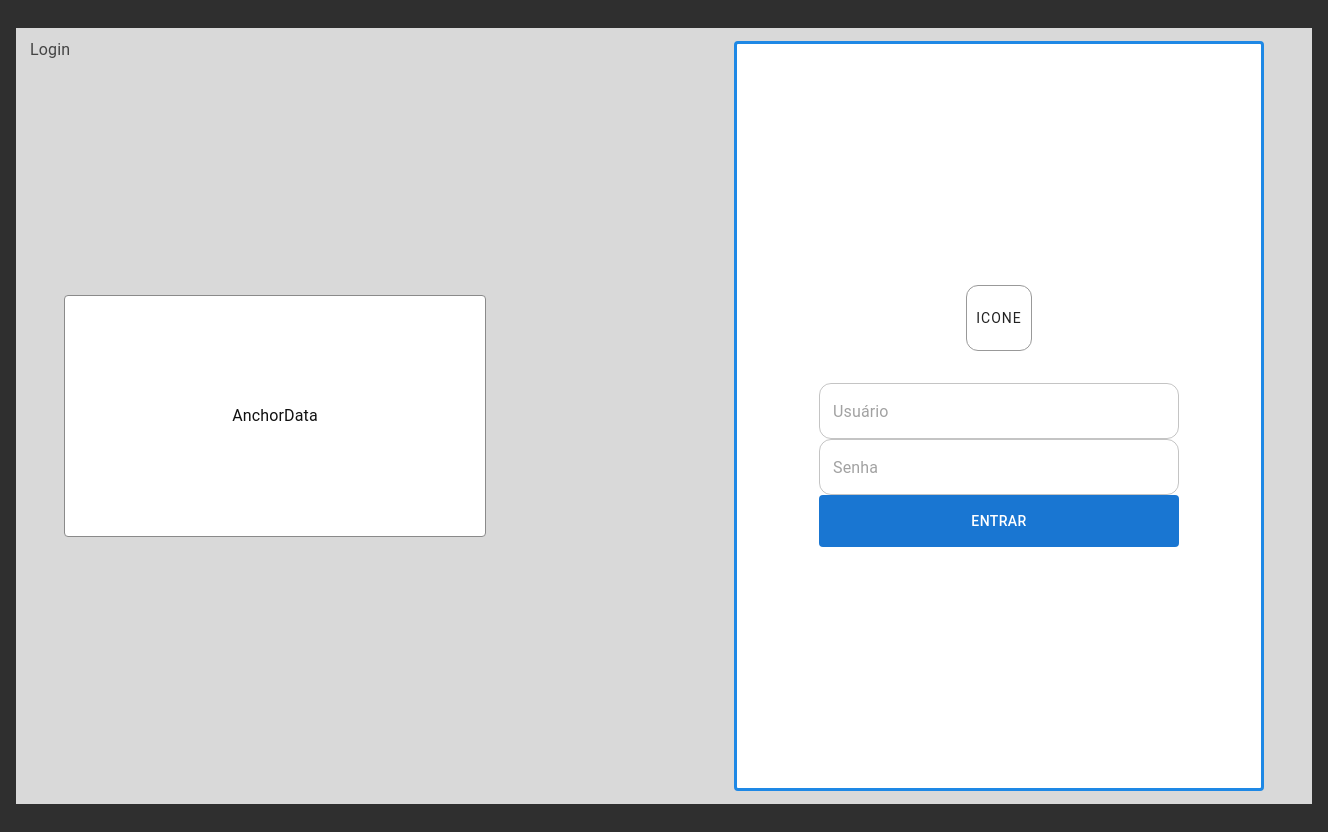
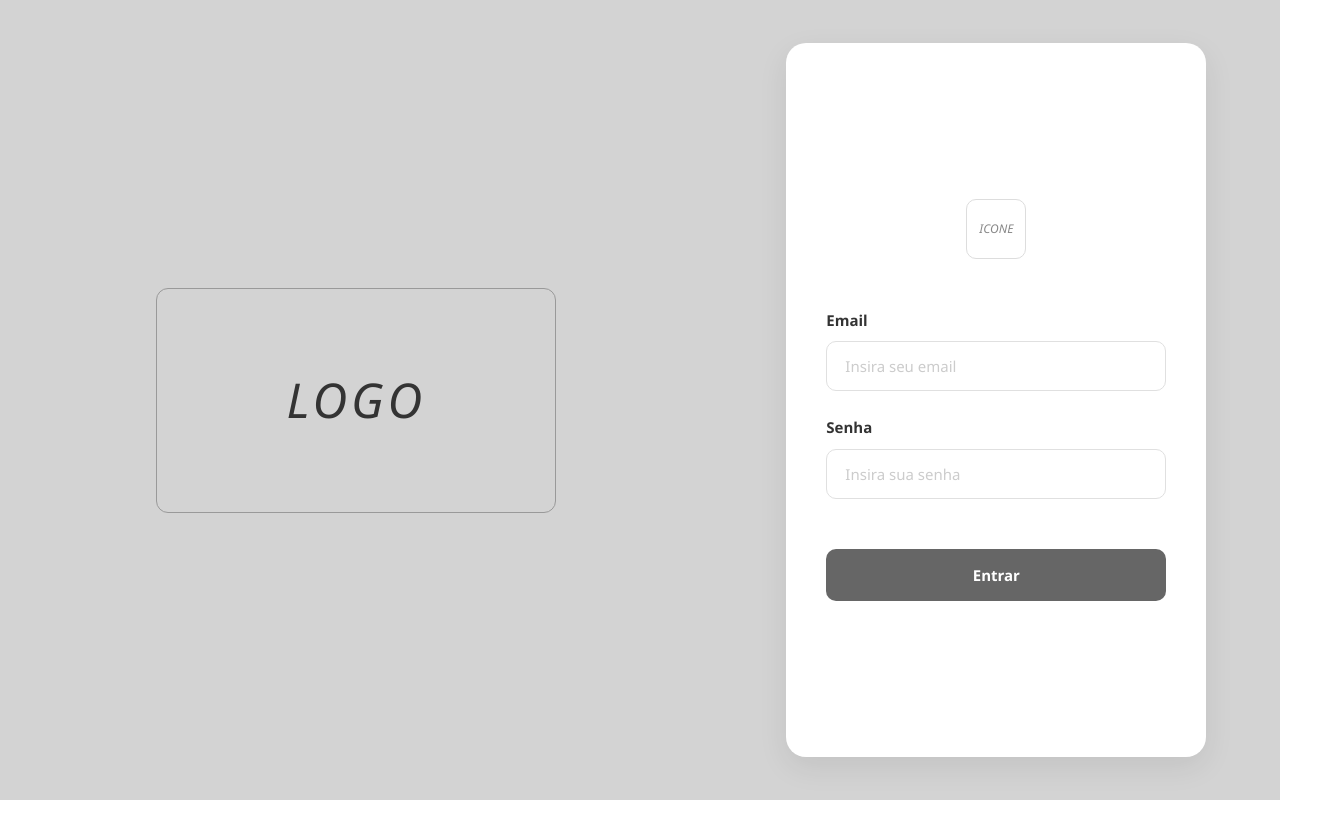
Before and after one commit to RicardoSantiago18/Anchordata, a React (Vite) app in the folder frontend/: page / in a window 1280 px wide. Shown: the whole page, 1328 px wide, since content can reach past the window. After the commit the page ends 800 px from the top, so only its background shows below. Built offline with nearby package versions, Linux system fonts and the light colour scheme.

Commit message:
resizing login screen

```diff
--- a/frontend/src/components/login.css
+++ b/frontend/src/components/login.css
@@ -1,102 +1,183 @@
-/* Fundo geral */
-.login-page {
-  min-height: 100vh;
-  background-color: #2f2f2f;
+* {
+  margin: 0;
+  padding: 0;
+  box-sizing: border-box;
+  font-family: 'Segoe UI', Tahoma, Geneva, Verdana, sans-serif;
+}
+
+html, body, #root {
+  height: 100%;
+  width: 100%;
+  overflow: hidden;
+}
+
+.login-wrapper {
+  width: 100vw;
+  height: 100vh;
   display: flex;
+  background-color: #d3d3d3;
+}
+
+.login-container {
+  display: flex;
+  width: 100%;
+  height: 100%;
+}
+
+.login-left {
+  flex: 1.2;
+  display: flex;
+  justify-content: center;
+  align-items: center;
+  padding: 40px;
+}
+
+.logo-placeholder {
+  width: 100%;
+  max-width: 400px;
+  aspect-ratio: 16 / 9;
+  border: 1px solid #999;
+  border-radius: 12px;
+  display: flex;
+  justify-content: center;
+  align-items: center;
+  background-color: transparent;
+}
+
+.logo-placeholder span {
+  font-size: clamp(24px, 5vw, 48px);
+  font-style: italic;
+  color: #333;
+  letter-spacing: 4px;
+}
+
+/* Lado Direito - Card de Login */
+.login-right {
+  flex: 1;
+  display: flex;
+  justify-content: center;
+  align-items: center;
+  padding: 20px;
+}
+
+.login-card {
+  width: 100%;
+  max-width: 420px;
+  height: 94%;
+  background-color: #ffffff;
+  border-radius: 20px;
+  padding: 40px;
+  display: flex;
+  flex-direction: column;
   align-items: center;
   justify-content: center;
-  padding: 16px;
+  box-shadow: 0 10px 30px rgba(0, 0, 0, 0.08);
 }
 
-/* Área cinza grande */
-.login-container {
-  width: min(1200px, 95vw);
-  height: min(700px, 85vh);
-  background-color: #d9d9d9;
-  position: relative;
+.icon-placeholder {
+  width: 60px;
+  height: 60px;
+  border: 1px solid #ddd;
+  border-radius: 10px;
   display: flex;
+  justify-content: center;
   align-items: center;
-  justify-content: space-between;
-  gap: 48px;
-  padding: 48px;
+  margin-bottom: 50px;
 }
 
-/* Texto "Login" no canto */
-.login-title {
-  position: absolute;
-  top: 10px;
-  left: 14px;
-  font-size: 14px;
-  color: #444;
+.icon-placeholder span {
+  font-size: 12px;
+  font-style: italic;
+  color: #888;
 }
 
-/* Lado esquerdo (logo) */
-.login-logo-box {
-  width: 420px;
-  height: 240px;
-  background-color: #cfcfcf;
-  border: 1px solid #8a8a8a;
-  border-radius: 12px;
-  display: flex;
-  align-items: center;
-  justify-content: center;
+.login-form {
+  width: 100%;
 }
 
-.login-logo-text {
-  font-size: 48px;
-  letter-spacing: 2px;
-  color: #111;
+.form-group {
+  width: 100%;
+  margin-bottom: 25px;
 }
 
-/* Card do login */
-.login-card {
-  width: 460px;
-  height: 100%;
-  background-color: #ffffff;
-  border: 3px solid #1e88e5;
-  border-radius: 24px;
-  display: flex;
-  align-items: center;
-  justify-content: center;
-  padding: 32px;
+.form-group label {
+  display: block;
+  font-size: 15px;
+  font-weight: 600;
+  color: #333;
+  margin-bottom: 10px;
 }
 
-/* Conteúdo interno do card */
-.login-card-content {
+.form-group input {
   width: 100%;
-  max-width: 360px;
+  padding: 14px 18px;
+  border: 1px solid #e0e0e0;
+  border-radius: 10px;
+  font-size: 15px;
+  color: #333;
+  outline: none;
+  transition: all 0.3s ease;
 }
 
-/* Ícone fake */
-.login-icon {
-  margin: 0 auto 32px auto;
-  width: 64px;
-  height: 64px;
-  border-radius: 12px;
-  border: 1px solid #999;
-  display: flex;
-  align-items: center;
-  justify-content: center;
-  color: #222;
-  font-size: 14px;
-  letter-spacing: 1px;
+.form-group input::placeholder {
+  color: #ccc;
 }
 
-/* Inputs */
-.login-input {
-  margin-bottom: 24px;
+.form-group input:focus {
+  border-color: #999;
+  box-shadow: 0 0 0 2px rgba(0,0,0,0.05);
 }
 
-/* Botão */
 .login-button {
-  height: 52px;
-  border-radius: 8px;
-  background-color: #666;
-  color: #fff;
-  font-weight: 700;
-  text-transform: none;
+  width: 100%;
+  padding: 16px;
+  background-color: #666666;
+  color: white;
+  border: none;
+  border-radius: 10px;
+  font-size: 15px;
+  font-weight: 600;
+  cursor: pointer;
+  margin-top: 25px;
+  transition: background-color 0.3s ease, transform 0.1s ease;
 }
 
 .login-button:hover {
-  background-color: #5a5a5a;
+  background-color: #555555;
 }
+
+.login-button:active {
+  transform: scale(0.98);
+}
+
+/* Responsividade */
+@media (max-width: 1024px) {
+  .login-left {
+    flex: 1;
+  }
+}
+
+@media (max-width: 768px) {
+  .login-wrapper {
+    overflow-y: auto;
+  }
+
+  .login-container {
+    flex-direction: column;
+    height: auto;
+    min-height: 100vh;
+  }
+
+  .login-left {
+    padding: 60px 20px;
+  }
+
+  .login-right {
+    padding: 0 20px 40px 20px;
+  }
+
+  .login-card {
+    height: auto;
+    padding: 40px 30px;
+  }
+}
--- a/frontend/src/components/login.jsx
+++ b/frontend/src/components/login.jsx
@@ -1,68 +1,56 @@
 import React from "react";
-import { Box, Paper, TextField, Button, Typography } from "@mui/material";
 import { useNavigate } from "react-router-dom";
 import "./login.css";
 
 export default function Login() {
   const navigate = useNavigate();
 
+  function handleSubmit(e) {
+    e.preventDefault();
+    navigate("/chat");
+  }
+
   return (
-    <Box className="login-page">
-      {/* Área cinza grande de fundo (onde ficam logo + card) */}
-      <Box className="login-container">
-        {/* "Login" no canto superior esquerdo */}
-        <Typography className="login-title">Login</Typography>
+    <div className="login-wrapper">
+      <div className="login-container">
+        <div className="login-left">
+          <div className="logo-placeholder">
+            <span>LOGO</span>
+          </div>
+        </div>
 
-        {/* LADO ESQUERDO (LOGO) */}
-        <Paper elevation={0} className="login-logo-box">
-          <Typography className="login-logo-text">AnchorData</Typography>
-        </Paper>
+        <div className="login-right">
+          <div className="login-card">
+            <div className="icon-placeholder">
+              <span>ICONE</span>
+            </div>
 
-        {/* LADO DIREITO (CARD LOGIN COM BORDA AZUL) */}
-        <Paper elevation={0} className="login-card">
-          <Box className="login-card-content">
-            {/* Ícone placeholder */}
-            <Box className="login-icon">
-              <Typography sx={{ fontSize: 14, letterSpacing: 1 }}>
-                ICONE
-              </Typography>
-            </Box>
+            <form className="login-form" onSubmit={handleSubmit}>
+              <div className="form-group">
+                <label>Email</label>
+                <input
+                  type="email"
+                  placeholder="Insira seu email"
+                  required
+                />
+              </div>
 
-            {/* Campos */}
-            <TextField
-              fullWidth
-              placeholder="Usuário"
-              variant="outlined"
-              className="login-input"
-              InputProps={{
-                sx: { borderRadius: 3 },
-              }}
-            />
+              <div className="form-group">
+                <label>Senha</label>
+                <input
+                  type="password"
+                  placeholder="Insira sua senha"
+                  required
+                />
+              </div>
 
-            <TextField
-              fullWidth
-              placeholder="Senha"
-              type="password"
-              variant="outlined"
-              className="login-input"
-              InputProps={{
-                sx: { borderRadius: 3 },
-              }}
-            />
-
-            {/* Botão */}
-            <Button
-              fullWidth
-              variant="contained"
-              disableElevation
-              className="login-button"
-              onClick={() => navigate("/chat")}
-            >
-              Entrar
-            </Button>
-          </Box>
-        </Paper>
-      </Box>
-    </Box>
+              <button type="submit" className="login-button">
+                Entrar
+              </button>
+            </form>
+          </div>
+        </div>
+      </div>
+    </div>
   );
 }
```
